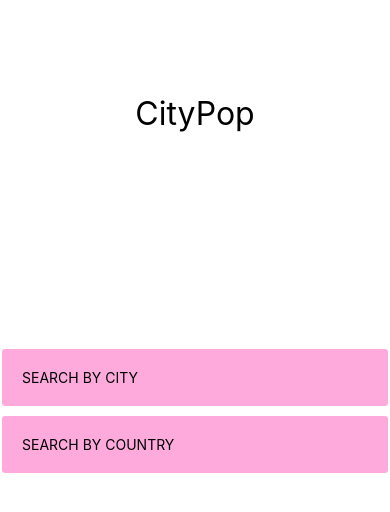
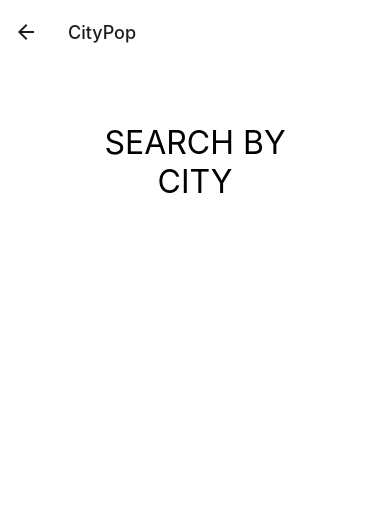
Before and after one commit to Casulu/CityPop, a React Native app: screen /CityResult in a window 390 px wide. Shown: the top 512 px of the page. Built offline with nearby package versions, Linux system fonts and the light colour scheme.

Commit message:
Added screen for showing city population

```diff
--- a/App.tsx
+++ b/App.tsx
@@ -2,6 +2,7 @@ import * as React from 'react';
 import HomeScreen from './HomeScreen';
 import CitySearchScreen from './CitySearchScreen';
 import CountrySearchScreen from './CountrySearchScreen';
+import CityResultScreen from './CityResultScreen';
 import { NavigationContainer } from '@react-navigation/native';
 import { createNativeStackNavigator } from '@react-navigation/native-stack';
 
@@ -31,6 +32,10 @@ const App = () => {
           name="CountrySearch"
           component={CountrySearchScreen}
         />
+        <Stack.Screen
+          name="CityResult"
+          component={CityResultScreen}
+        />
       </Stack.Navigator>
     </NavigationContainer>
   );
--- /dev/null
+++ b/CityResultScreen.tsx
@@ -0,0 +1,35 @@
+import * as React from 'react';
+import { StatusBar } from 'expo-status-bar';
+import { NavigationContainer } from '@react-navigation/native';
+import { StyleSheet, Text,  TextInput,  TouchableOpacity, View, Image } from 'react-native';
+
+const  CityResultScreen = ({ navigation }) => {
+
+  return (
+    <View style={styles.topView}>
+      <Text style={styles.mainText}>
+        SEARCH BY
+        {'\n'}
+        CITY
+      </Text>
+
+    </View>
+  );
+}
+
+const styles = StyleSheet.create({
+    topView: {
+        flex: 1,
+        flexDirection: "column",
+        backgroundColor: '#fff',
+        alignItems: 'center',
+      },
+      mainText: {
+        flex: 1,
+        marginTop: '15%',
+        fontSize: 32,
+        textAlign: 'center'
+      },
+})
+
+export default CityResultScreen;
```
